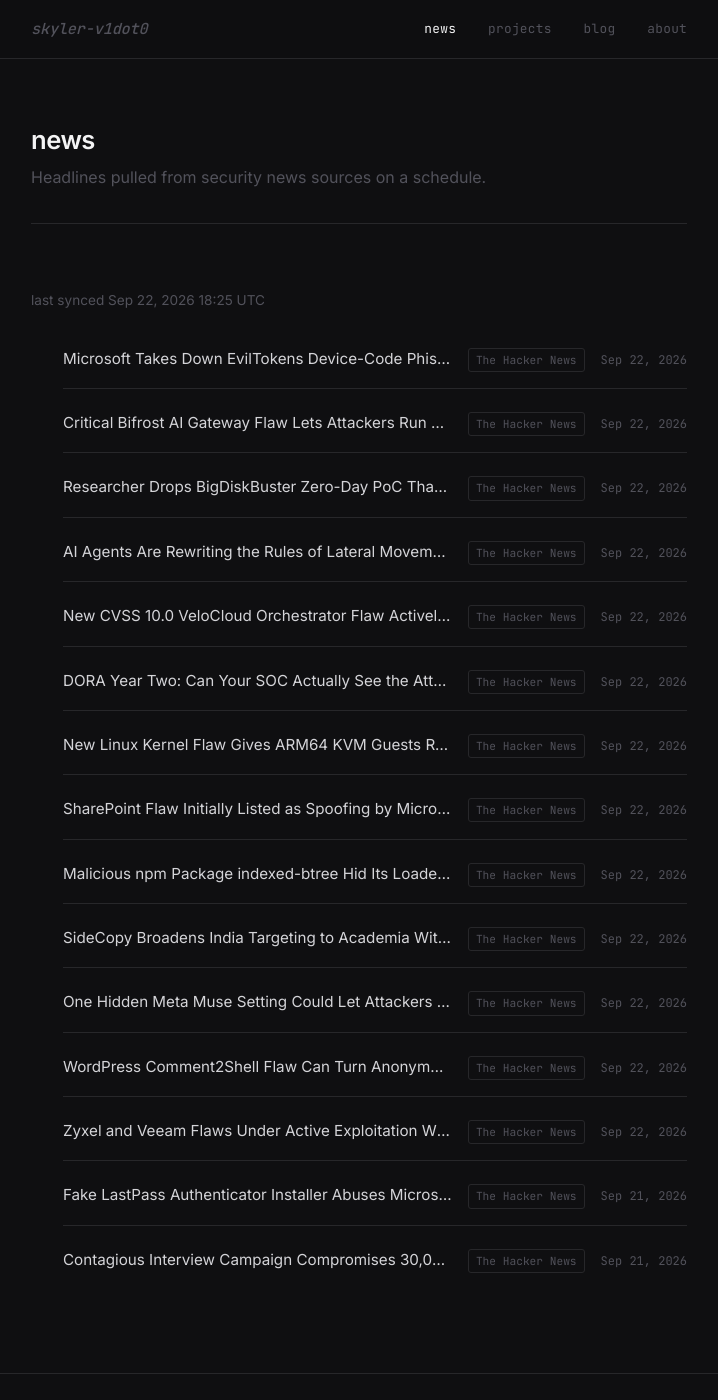
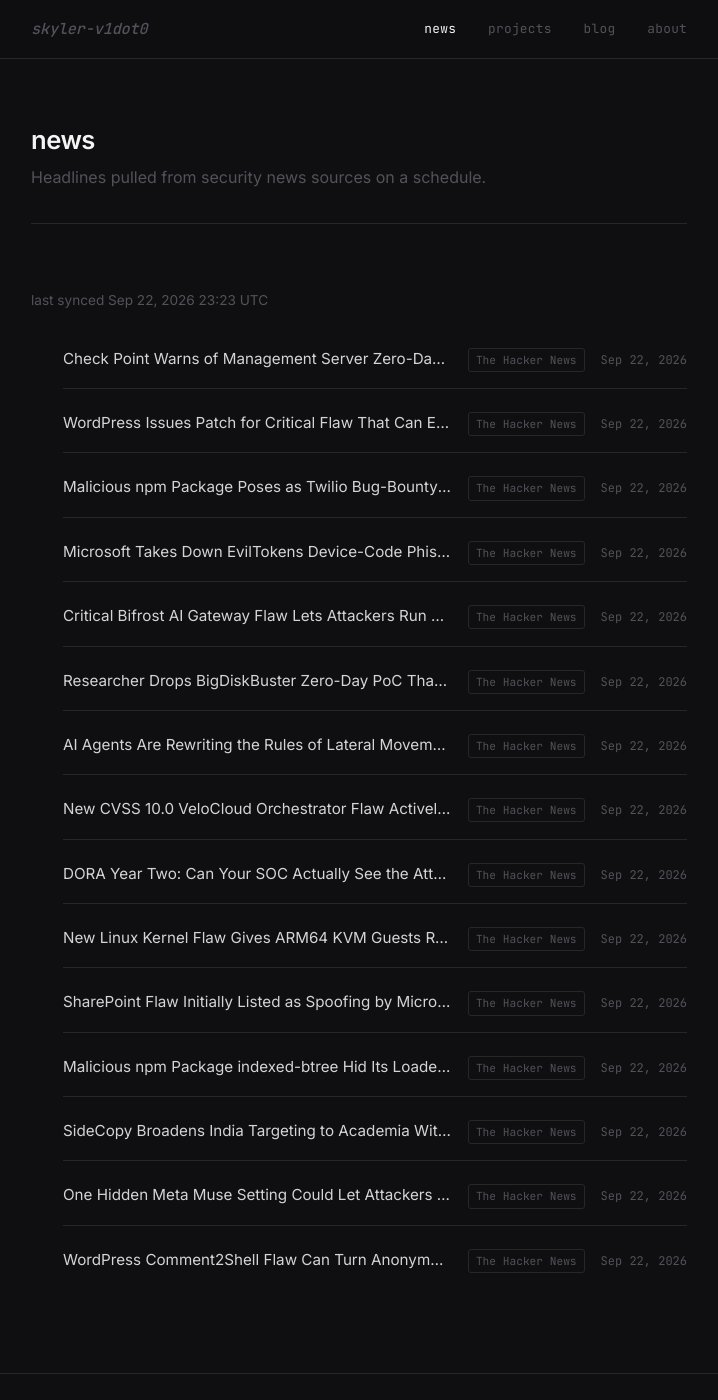
Before and after one commit to skyler-v1dot0/personal-site, a Jekyll site: the page built from news.html, in a window 1280 px wide and 1400 px high. Shown: the whole window, without its empty margins (281-999 px from the left). Built offline with Jekyll 4.4.1, drawn with Linux system fonts in a browser that asks for light colours.

Commit message:
chore: sync news feed [skip ci]

```diff
--- a/_data/news.yml
+++ b/_data/news.yml
@@ -1,6 +1,19 @@
 ---
-updated_at: '2026-09-22T18:25:47Z'
+updated_at: '2026-09-22T23:23:29Z'
 items:
+- title: Check Point Warns of Management Server Zero-Day Exploited in Targeted Attacks
+  url: https://thehackernews.com/2026/09/check-point-warns-of-management-server.html
+  source: The Hacker News
+  published: '2026-09-22T18:29:39Z'
+- title: WordPress Issues Patch for Critical Flaw That Can Enable Code Execution on
+    Some Servers
+  url: https://thehackernews.com/2026/09/wordpress-issues-patch-for-critical.html
+  source: The Hacker News
+  published: '2026-09-22T18:03:10Z'
+- title: Malicious npm Package Poses as Twilio Bug-Bounty Probe, Can Exfiltrate Credentials
+  url: https://thehackernews.com/2026/09/malicious-npm-package-poses-as-twilio.html
+  source: The Hacker News
+  published: '2026-09-22T17:58:15Z'
 - title: Microsoft Takes Down EvilTokens Device-Code Phishing Service Tied to 12,000
     Inbox Compromises
   url: https://thehackernews.com/2026/09/microsoft-takes-down-eviltokens-device.html
@@ -56,17 +69,3 @@ items:
   url: https://thehackernews.com/2026/09/wordpress-comment2shell-flaw-can-turn.html
   source: The Hacker News
   published: '2026-09-22T06:03:14Z'
-- title: Zyxel and Veeam Flaws Under Active Exploitation With Command and SYSTEM Access
-  url: https://thehackernews.com/2026/09/zyxel-and-veeam-flaws-under-active.html
-  source: The Hacker News
-  published: '2026-09-22T05:31:59Z'
-- title: Fake LastPass Authenticator Installer Abuses Microsoft-Signed Driver to Kill
-    Antivirus and EDR
-  url: https://thehackernews.com/2026/09/fake-lastpass-authenticator-installer.html
-  source: The Hacker News
-  published: '2026-09-21T17:31:01Z'
-- title: Contagious Interview Campaign Compromises 30,000 Devices, Steals $10.71M
-    in Crypto
-  url: https://thehackernews.com/2026/09/contagious-interview-campaign.html
-  source: The Hacker News
-  published: '2026-09-21T17:19:00Z'
```
